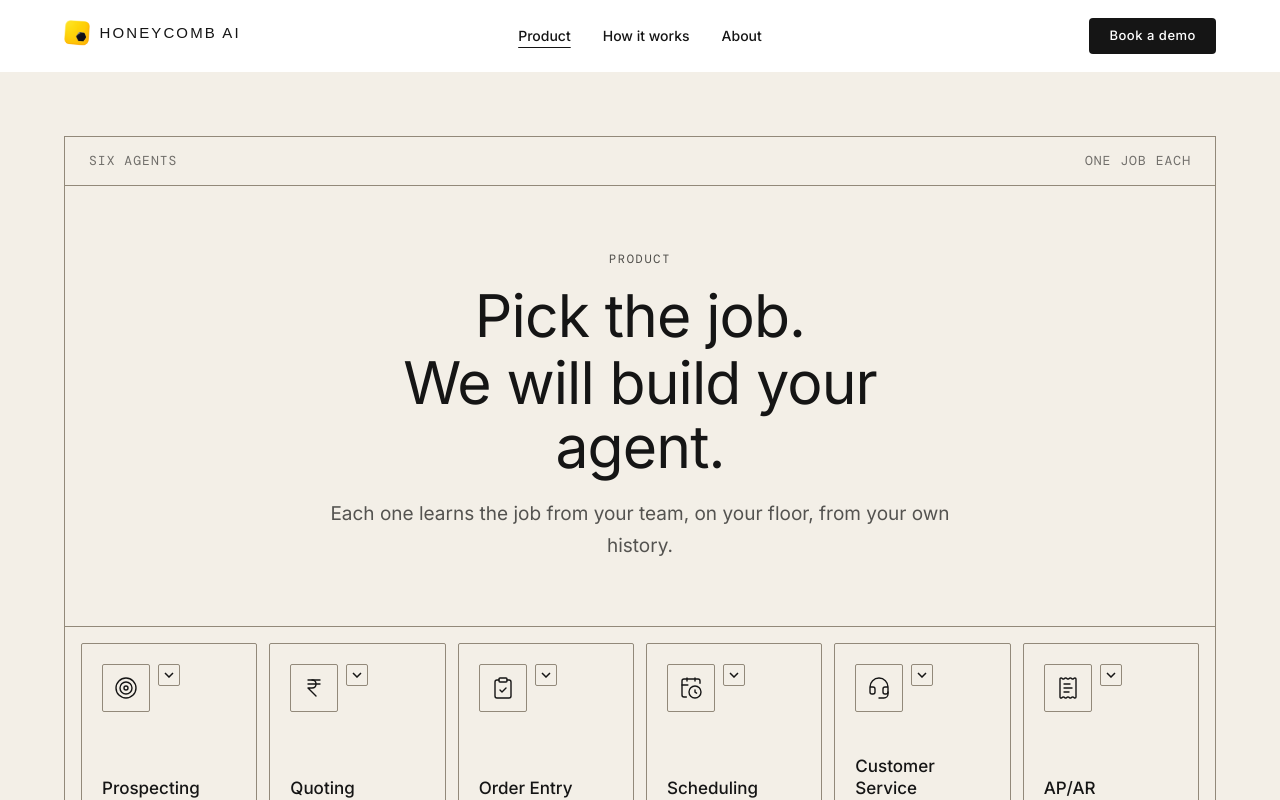
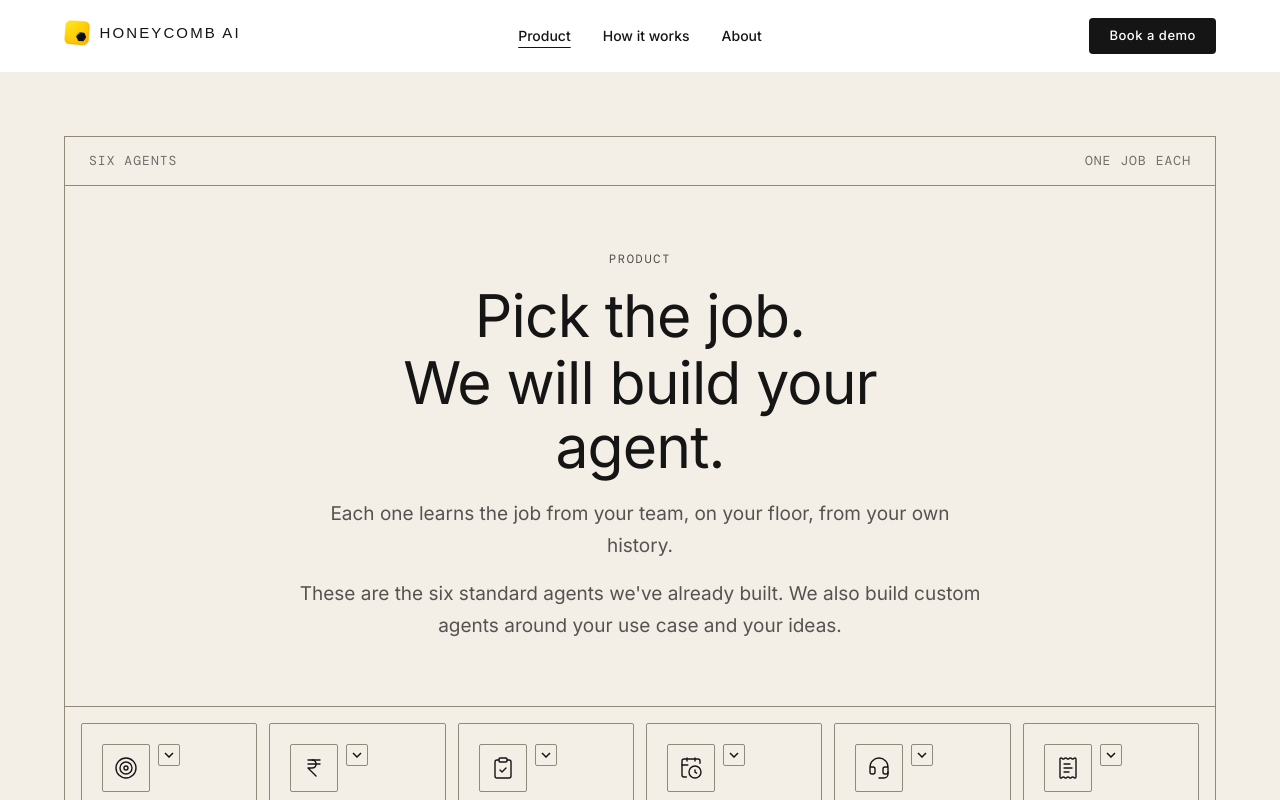
Before and after one commit to HoneyCombb-AI/Agents_website, a Next.js app: page /product in a window 1280 px wide. Shown: the top 800 px of the page. Built offline with nearby package versions, Linux system fonts and the light colour scheme; a web font is replaced by a local one.

Commit message:
Note that custom agents can be built too.
Add one line on the product page, beside the six agents, that the standard set is a start and custom agents are built around a team's own use case.

Co-authored-by: Ankush Shreeshailappa Nagathan <AnkushNagathan@users.noreply.github.com>

```diff
--- a/components/product-page.tsx
+++ b/components/product-page.tsx
@@ -86,6 +86,10 @@ export function ProductPage() {
               <p className="mx-auto mt-5 max-w-[40rem] text-center text-[17px] leading-7 text-ink-2 md:text-[19px] md:leading-8">
                 Each one learns the job from your team, on your floor, from your
                 own history.
+              </p>
+              <p className="mx-auto mt-4 max-w-[44rem] text-center text-[17px] leading-7 text-ink-2 md:text-[19px] md:leading-8">
+                These are the six standard agents we&apos;ve already built. We
+                also build custom agents around your use case and your ideas.
               </p>
             </div>
             <div className="border-t border-rule p-3 md:p-4">
```
